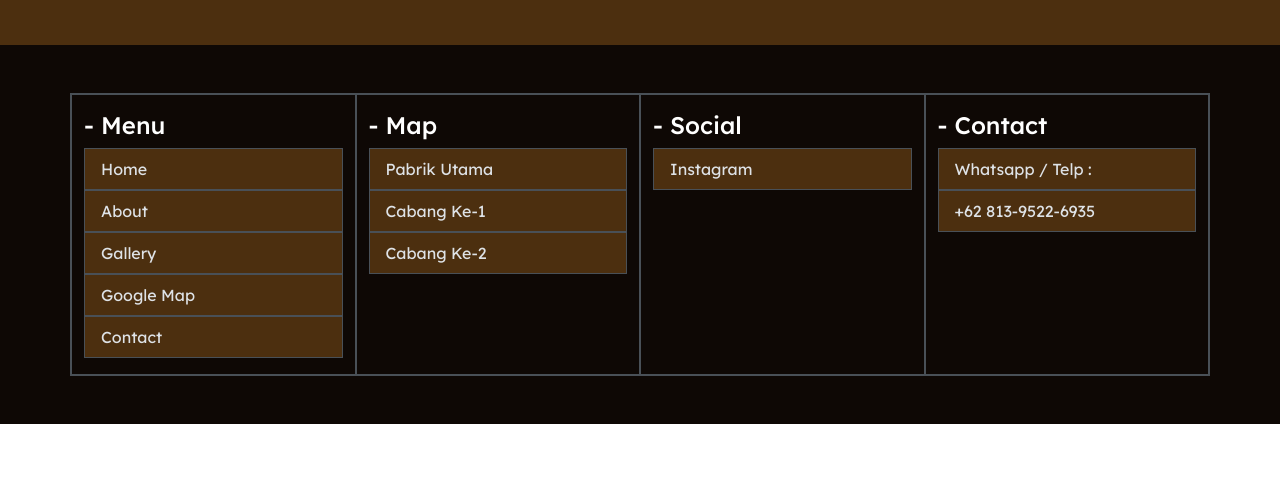
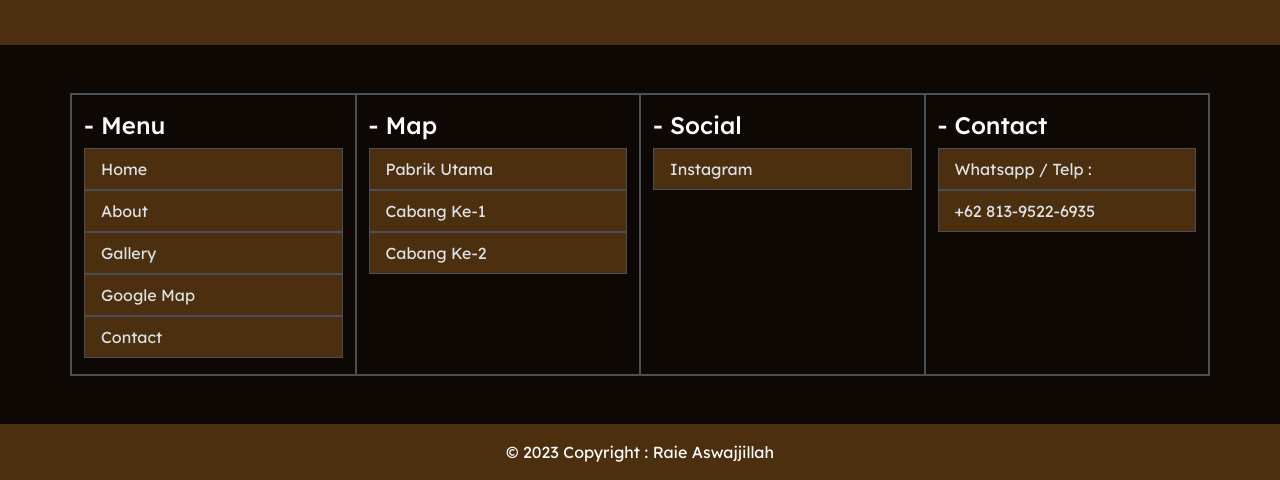
Before and after one commit to RaiA133/GulaArenPakWahyu, a plain HTML site: page index.html in a window 1280 px wide. Shown: the part 2502-2982 px from the top of the page. Before the commit the page ends 2926 px from the top, so only its background shows below. Drawn offline with nearby package versions, Linux system fonts and the light colour scheme.

Commit message:
index.html : add copyright

```diff
--- a/index.html
+++ b/index.html
@@ -179,6 +179,15 @@
         </div>
     </section>
 
+    <section class="copyright" style="background-color: #4C2F0F;">
+        <!-- Copyright -->
+        <div class="text-center p-3 text-white">
+            © 2023 Copyright :
+            <span class="text-white">Raie Aswajjillah</span>
+        </div>
+        <!-- Copyright -->
+    </section>
+
 
     <script src="https://cdn.jsdelivr.net/npm/bootstrap@5.3.1/dist/js/bootstrap.bundle.min.js" integrity="sha384-HwwvtgBNo3bZJJLYd8oVXjrBZt8cqVSpeBNS5n7C8IVInixGAoxmnlMuBnhbgrkm" crossorigin="anonymous">
     </script>
```
